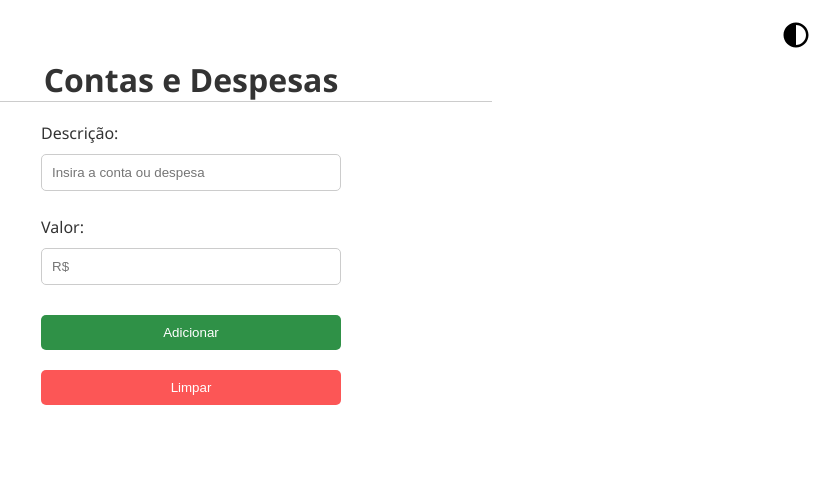
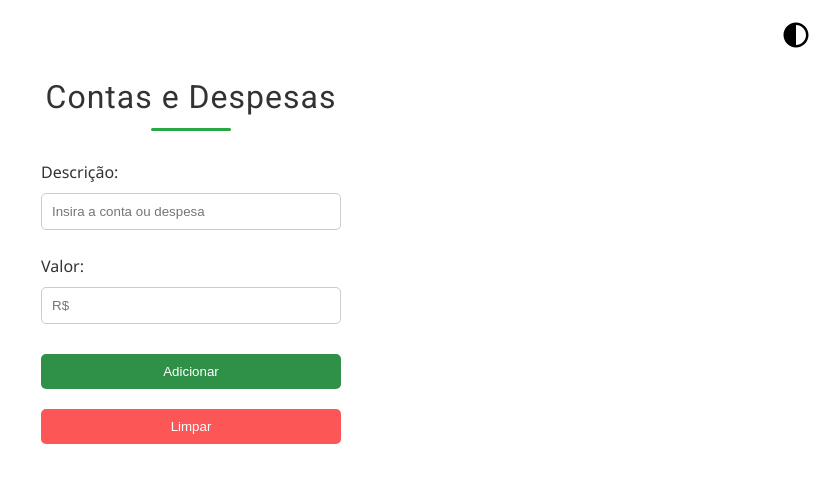
Before and after one commit to matheuskipper/Controle-contas-despesas, a plain HTML site: page index.html in a window 1280 px wide. Shown: the whole page, without its empty margins (449-1280 px from the left). Drawn offline with Linux system fonts and the light colour scheme.

Commit message:
estilizando o título

```diff
--- a/index.html
+++ b/index.html
@@ -5,6 +5,10 @@
     <meta name="viewport" content="width=device-width, initial-scale=1.0" />
     <title>Contas e Despesas</title>
     <link rel="stylesheet" href="style.css" />
+    <link
+      rel="stylesheet"
+      href="https://fonts.googleapis.com/css2?family=Roboto:wght@400;700&display=swap"
+    />
   </head>
 
   <body>
@@ -28,13 +32,17 @@
     <main>
       <div id="inputs">
         <p>Descrição:</p>
-        <input type="text" id="descricaoConta" placeholder="Insira a conta ou despesa" />
+        <input
+          type="text"
+          id="descricaoConta"
+          placeholder="Insira a conta ou despesa"
+        />
 
         <p>Valor:</p>
         <input type="number" id="valorConta" placeholder="R$" />
       </div>
       <button id="add-button">Adicionar</button>
-      <button style="margin-top: 20px;" id="clear-button">Limpar</button>
+      <button style="margin-top: 20px" id="clear-button">Limpar</button>
 
       <div class="result">
         <ul id="listaContas"></ul>
--- a/style.css
+++ b/style.css
@@ -3,7 +3,7 @@ body {
   background-color: white;
   color: #333;
   transition: background-color 0.3s ease, color 0.3s ease;
-    font-family: 'Segoe UI', Tahoma, Geneva, Verdana, sans-serif;
+  font-family: "Segoe UI", Tahoma, Geneva, Verdana, sans-serif;
   padding: 30px;
 }
 input {
@@ -55,11 +55,29 @@ input {
 }
 
 h1 {
-    border-bottom: 1px solid #ccc;
+  font-family: "Roboto", sans-serif; /* Adicione o import do Google Fonts no seu HTML/CSS */
+  font-weight: 400;
+  letter-spacing: 1px;
+  text-align: center;
+  margin: 40px auto 30px;
+  position: relative;
+  padding-bottom: 15px;
+  border-bottom: none;
   max-width: 50%;
-    text-align: center;
-    margin: 20px auto;
 }
+
+h1::after {
+  content: "";
+  position: absolute;
+  left: 50%;
+  bottom: 0;
+  transform: translateX(-50%);
+  width: 80px;
+  height: 3px;
+  background-color: #28a745;
+  border-radius: 2px;
+}
+
 #inputs {
   margin: 10px auto;
   max-width: 300px;
@@ -87,12 +105,12 @@ h1 {
   cursor: pointer;
 }
 
-.result #listaContas{
+.result #listaContas {
   text-align: center;
   margin-top: 50px;
 }
 
-.result #total{
+.result #total {
   background-color: #a5cfaf;
   border: 3px solid #333;
   padding: 10px;
@@ -107,7 +125,7 @@ ul {
   list-style: none;
   padding: 0;
 }
-li{
+li {
   margin: 0 auto;
   margin-bottom: 10px;
   max-width: 300px;
@@ -129,7 +147,7 @@ body.dark-mode {
   padding: 30px;
 }
 
-body.dark-mode input{
+body.dark-mode input {
   background-color: #333;
   color: white;
   border: 1px solid white;
@@ -137,7 +155,7 @@ body.dark-mode input{
   border-radius: 5px;
 }
 
-body.dark-mode button{
+body.dark-mode button {
   background-color: #2f9147;
   color: white;
   border: none;
```
Lines whose indentation alone changed are shown as unchanged.
